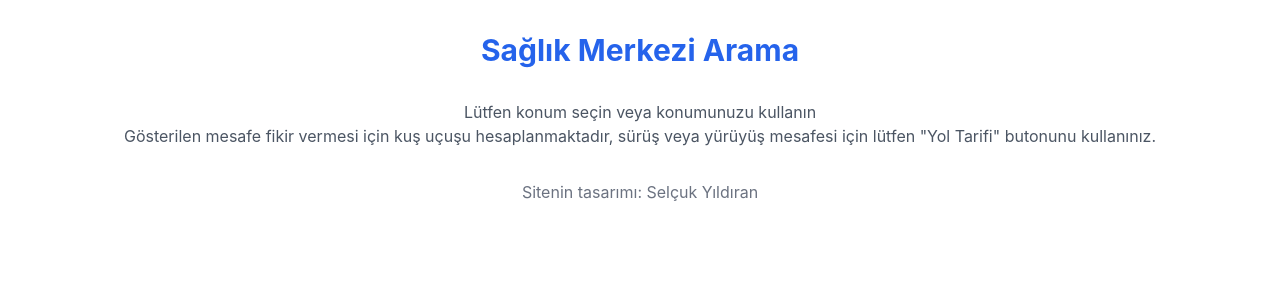
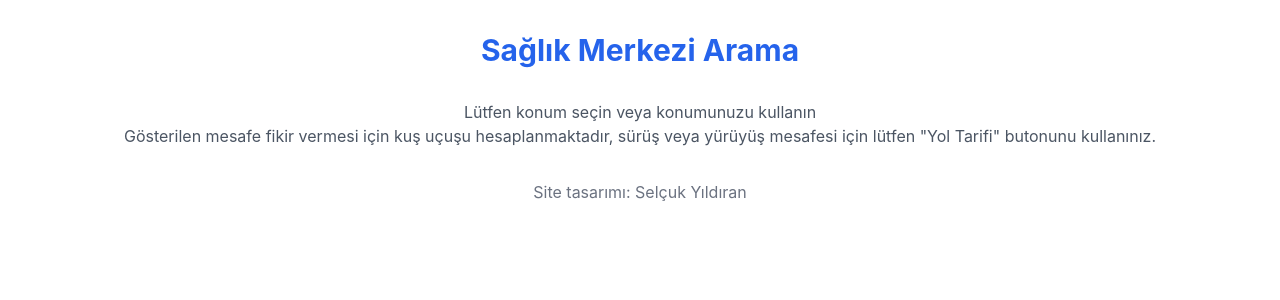
Before and after one commit to selcukyn/saglik, a React (Vite) app: page / in a window 1280 px wide. Shown: the top 300 px of the page. Built offline with nearby package versions, Linux system fonts and the light colour scheme.

Commit message:
Update App.jsx

```diff
--- a/src/App.jsx
+++ b/src/App.jsx
@@ -171,7 +171,7 @@ function App() {
 
       {/* Footer */}
       <footer className="text-center text-gray-500 mt-8">
-        Sitenin tasarımı: Selçuk Yıldıran
+        Site tasarımı: Selçuk Yıldıran
       </footer>
     </div>
   );
```
